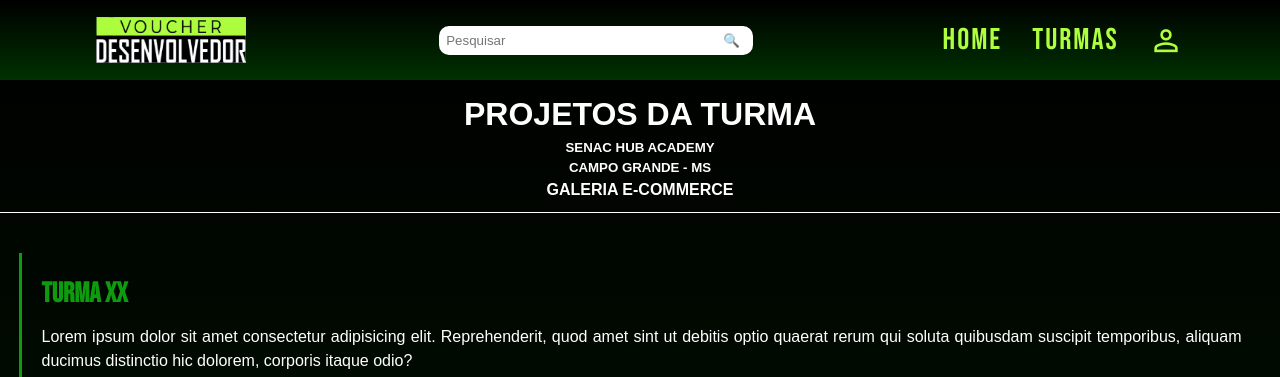
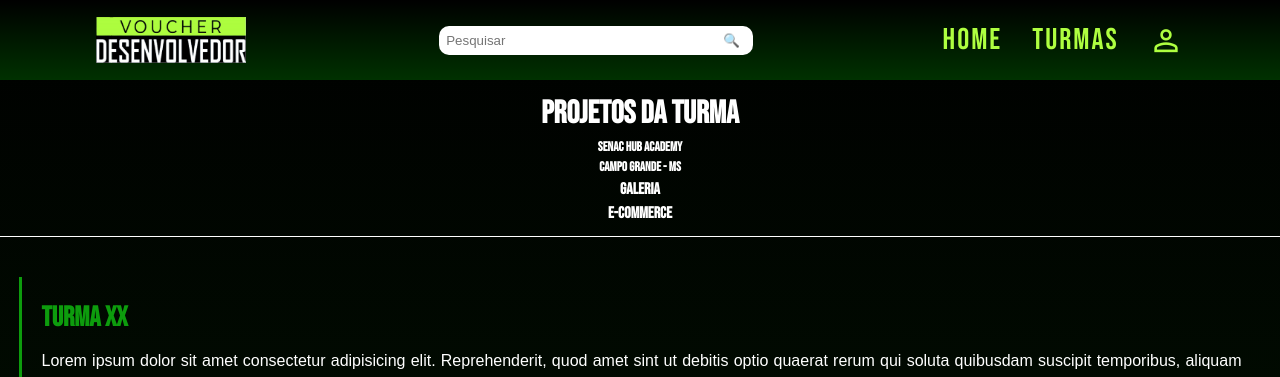
Before and after one commit to VoucherDesenvSenacHub/galeria-voucher, a PHP site: page /PerfilDaTurmaGaleria.html in a window 1280 px wide. Shown: the top 377 px of the page. Run offline with PHP 8.4, Linux system fonts and the light colour scheme.

Commit message:
atualização

```diff
--- a/PerfilDaTurmaGaleria/PerfilDaTurmaGaleria.html
+++ b/PerfilDaTurmaGaleria/PerfilDaTurmaGaleria.html
@@ -41,7 +41,8 @@
     <h1>PROJETOS DA TURMA</h1>
     <h5>SENAC HUB ACADEMY</h5>
     <h5>CAMPO GRANDE - MS</h5>
-    <h4>GALERIA  E-COMMERCE</h4>
+    <h4>GALERIA</h4>
+    <h4>E-COMMERCE</h4>
 </header>
 
 <section id="turma">
--- a/PerfilDaTurmaGaleria/style.css
+++ b/PerfilDaTurmaGaleria/style.css
@@ -86,6 +86,11 @@ body {
     background: linear-gradient(to bottom, black, #0D9C0D);
     color: white;
     line-height: 1.5;
+}
+
+h1, h5, h4 {
+    font-family: "Bebas Neue", sans-serif;
+    font-style: normal;
 }
 
 /* Estilos do cabeçalho */
```
